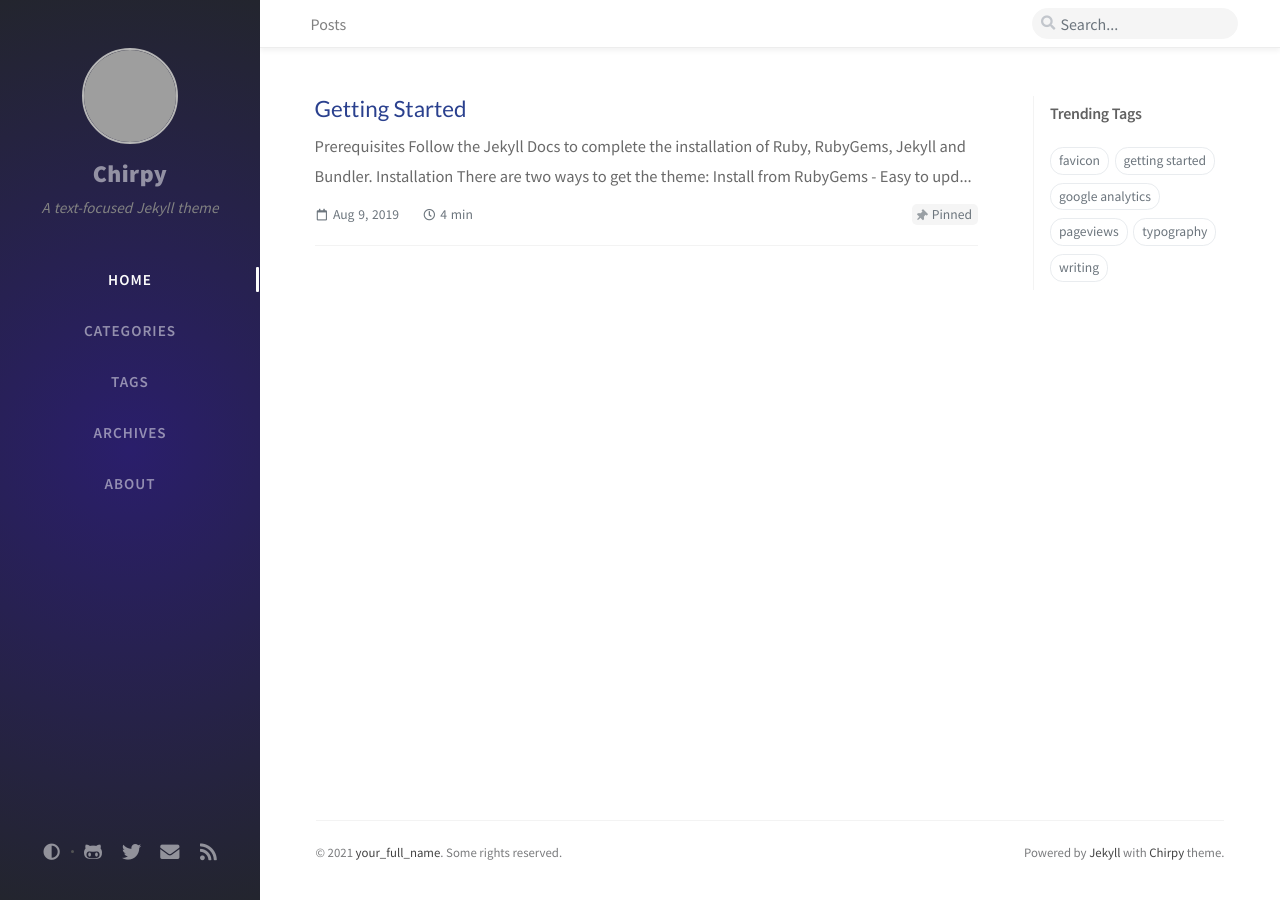
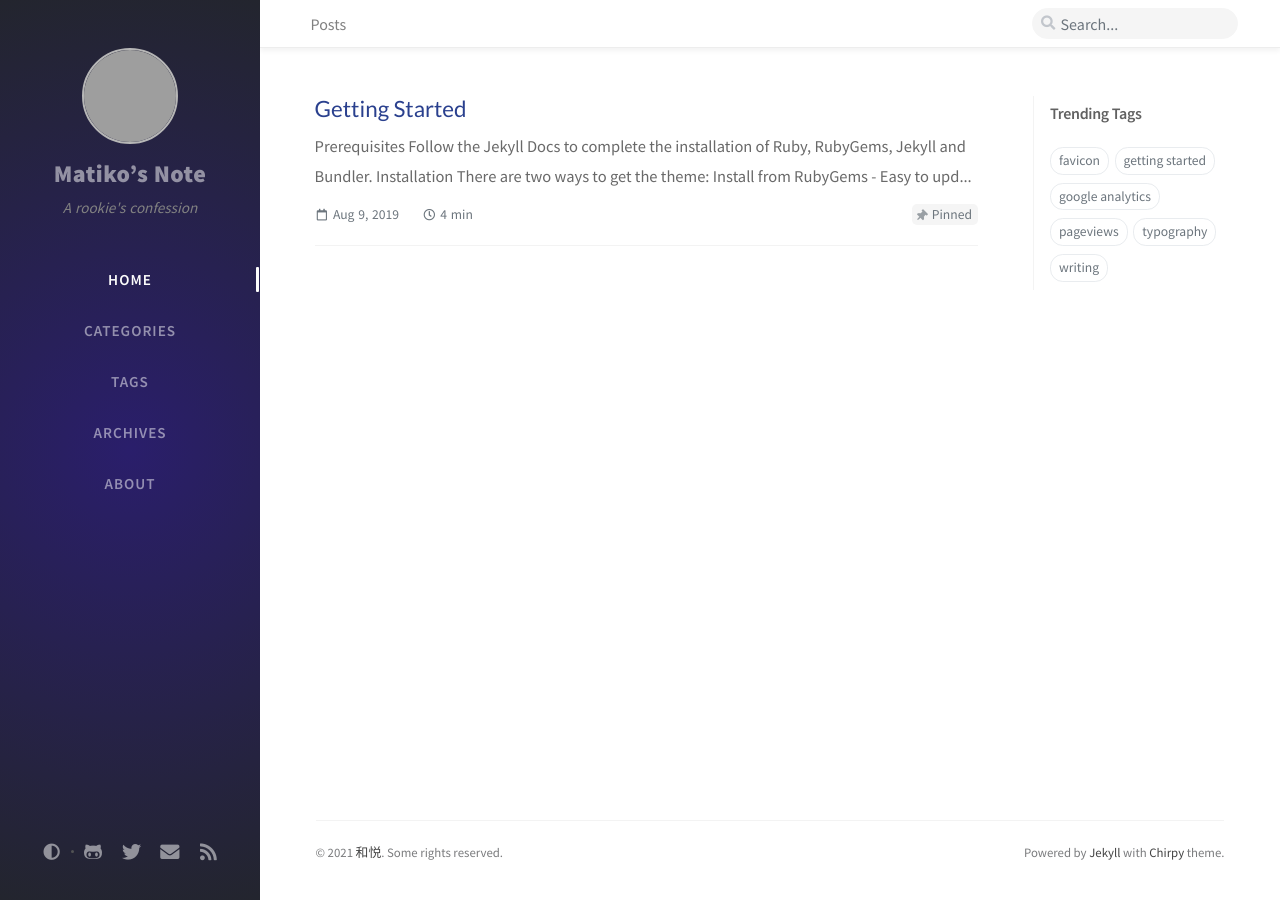
Before and after one commit to Matiko1995/Matiko.github.io, a Jekyll site: the page built from index.html, in a window 1280 px wide. Built offline with Jekyll 4.4.1, drawn with Linux system fonts in a browser that asks for light colours; nearby versions of some CDN libraries; comment, search, counter and statistics services are not loaded; grey boxes are pictures that could not be loaded.

Commit message:
Update _config.yml

```diff
--- a/_config.yml
+++ b/_config.yml
@@ -5,7 +5,7 @@ theme: jekyll-theme-chirpy
 
 # Only if your site type is GitHub Project sites and doesn't have a custom domain,
 # change below value to '/projectname'.
-baseurl: ''
+baseurl: '/projectname'
 
 # the HTML language tag › https://www.w3.org/International/questions/qa-choosing-language-tags
 lang: en-US
@@ -15,9 +15,9 @@ timezone: Asia/Shanghai
 
 # jekyll-seo-tag settings › https://github.com/jekyll/jekyll-seo-tag/blob/master/docs/usage.md
 # --------------------------
-title: Chirpy                          # the main title
+title: Matiko’s Note                          # the main title
 
-tagline: A text-focused Jekyll theme   # it will display as the sub-title
+tagline: A rookie's confession   # it will display as the sub-title
 
 description: >-                        # used by seo meta and the atom feed
   A minimal, portfolio, sidebar,
@@ -25,23 +25,23 @@ description: >-                        # used by seo meta and the atom feed
   and focuses on text presentation.
 
 # fill in the protocol & hostname for your site, e.g., 'https://username.github.io'
-url: ''
+url: 'https://matiko.github.io'
 
 github:
-  username: github_username             # change to your github username
+  username: Matiko1995            # change to your github username
 
-twitter:
-  username: twitter_username            # change to your twitter username
+# twitter:
+#   username: twitter_username            # change to your twitter username
 
 social:
   # Change to your full name.
   # It will be displayed as the default author of the posts and the copyright owner in the Footer
-  name: your_full_name
-  email: example@doamin.com             # change to your email address
+  name: 和悦
+  email: 877201213@qq.com             # change to your email address
   links:
     # The first element serves as the copyright owner's link
-    - https://twitter.com/username      # change to your twitter homepage
-    - https://github.com/username       # change to your github homepage
+#     - https://twitter.com/username      # change to your twitter homepage
+    - https://github.com/Matiko1995       # change to your github homepage
     # Uncomment below to add more social links
     # - https://www.facebook.com/username
     # - https://www.linkedin.com/in/username
```
